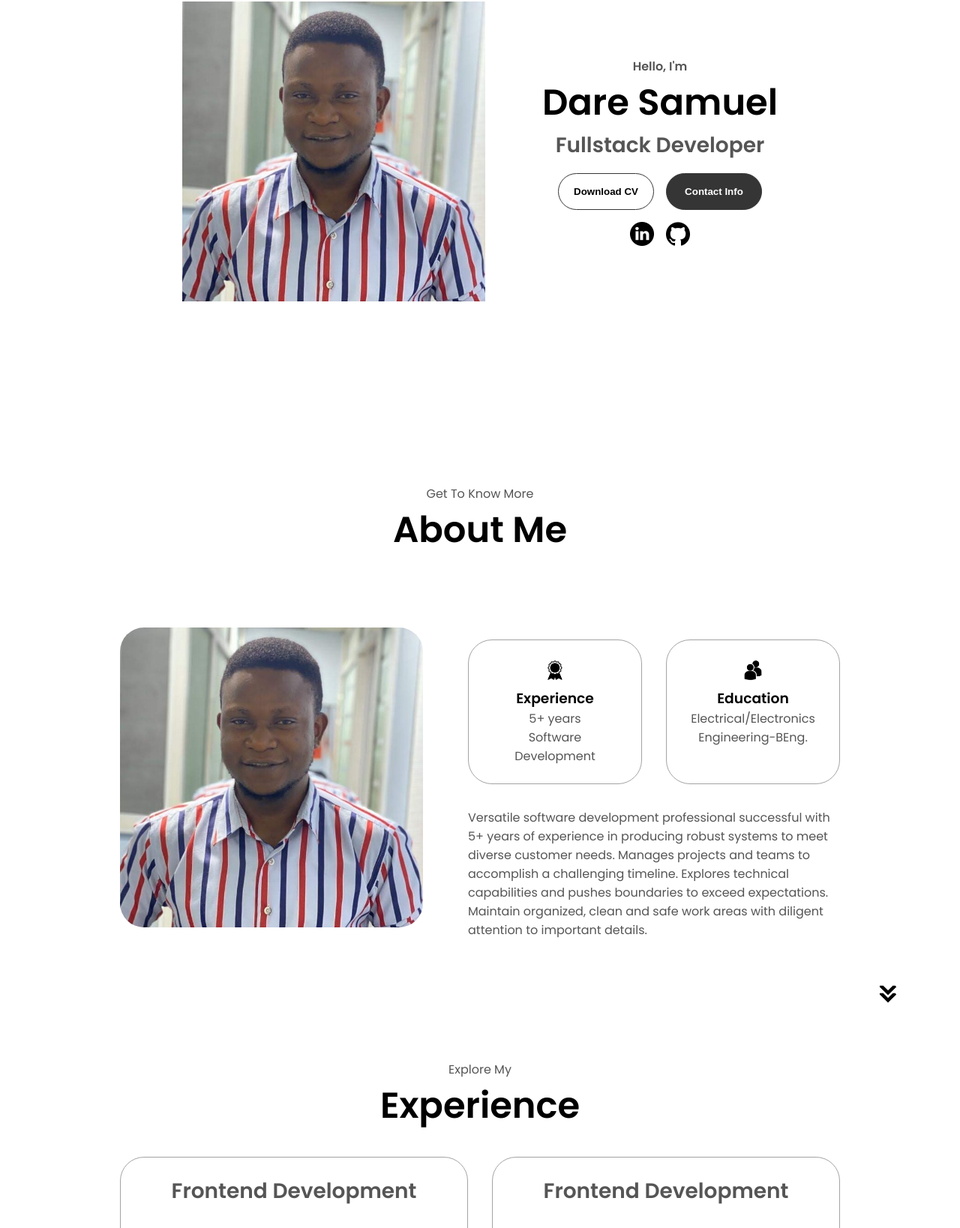
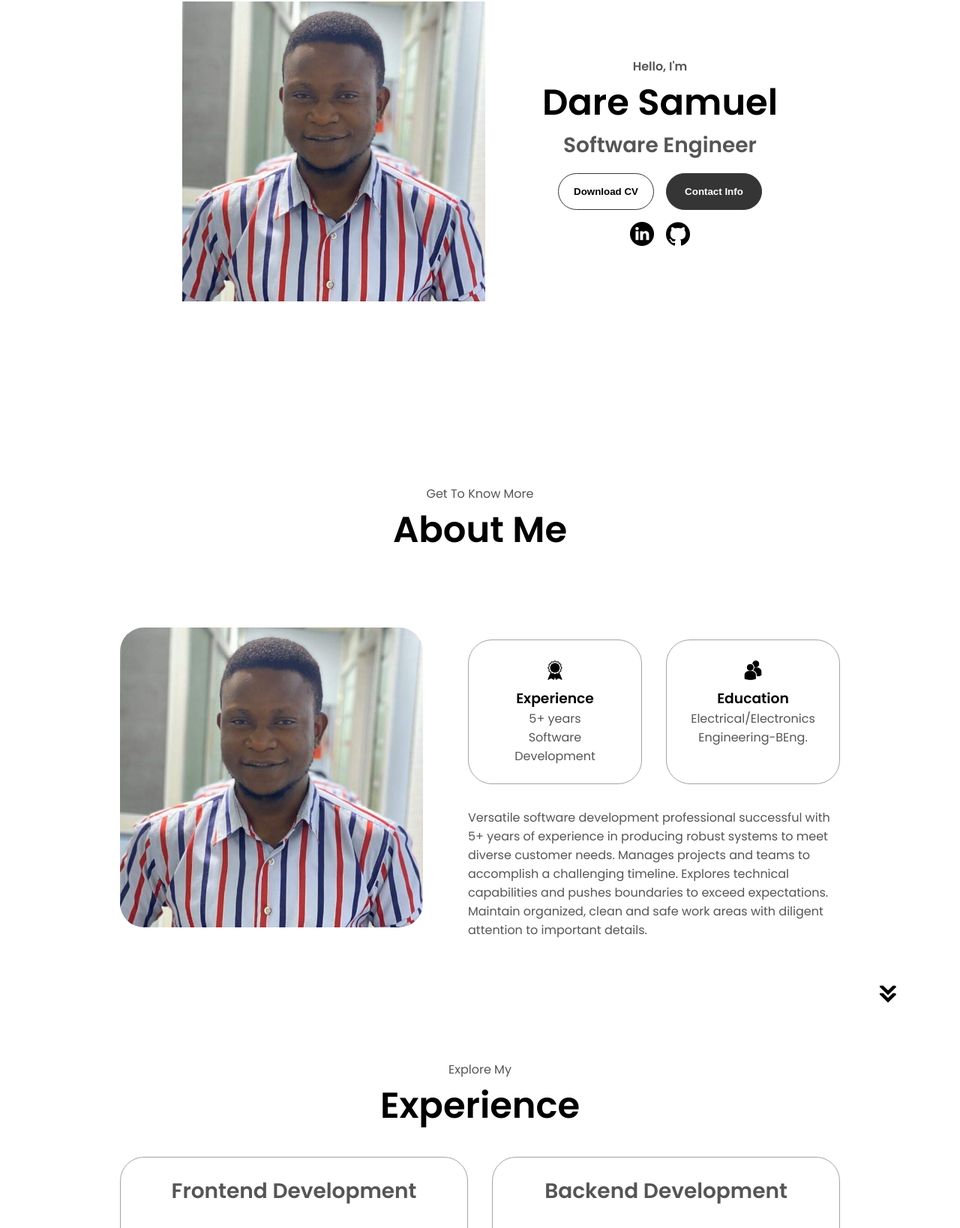
Before and after one commit to daresam/daresam-portfolio, a plain HTML site: page index.html in a window 1280 px wide. Shown: the part 282-1920 px from the top of the page at 75% size. Drawn offline with Linux system fonts and the light colour scheme.

Commit message:
Stack Updated

```diff
--- a/index.html
+++ b/index.html
@@ -43,7 +43,7 @@
       <div class="section__text">
         <p class="section__text__p1">Hello, I'm</p>
         <h1 class="title">Dare Samuel</h1>
-        <p class="section__text__p2">Fullstack Developer</p>
+        <p class="section__text__p2">Software Engineer</p>
         <div class="btn-container">
           <button
             class="btn btn-color-2"
@@ -196,7 +196,7 @@
             </div>
           </div>
           <div class="details-container">
-            <h2 class="experience-sub-title">Frontend Development</h2>
+            <h2 class="experience-sub-title">Backend Development</h2>
             <div class="article-container">
               <article>
                 <img
```
